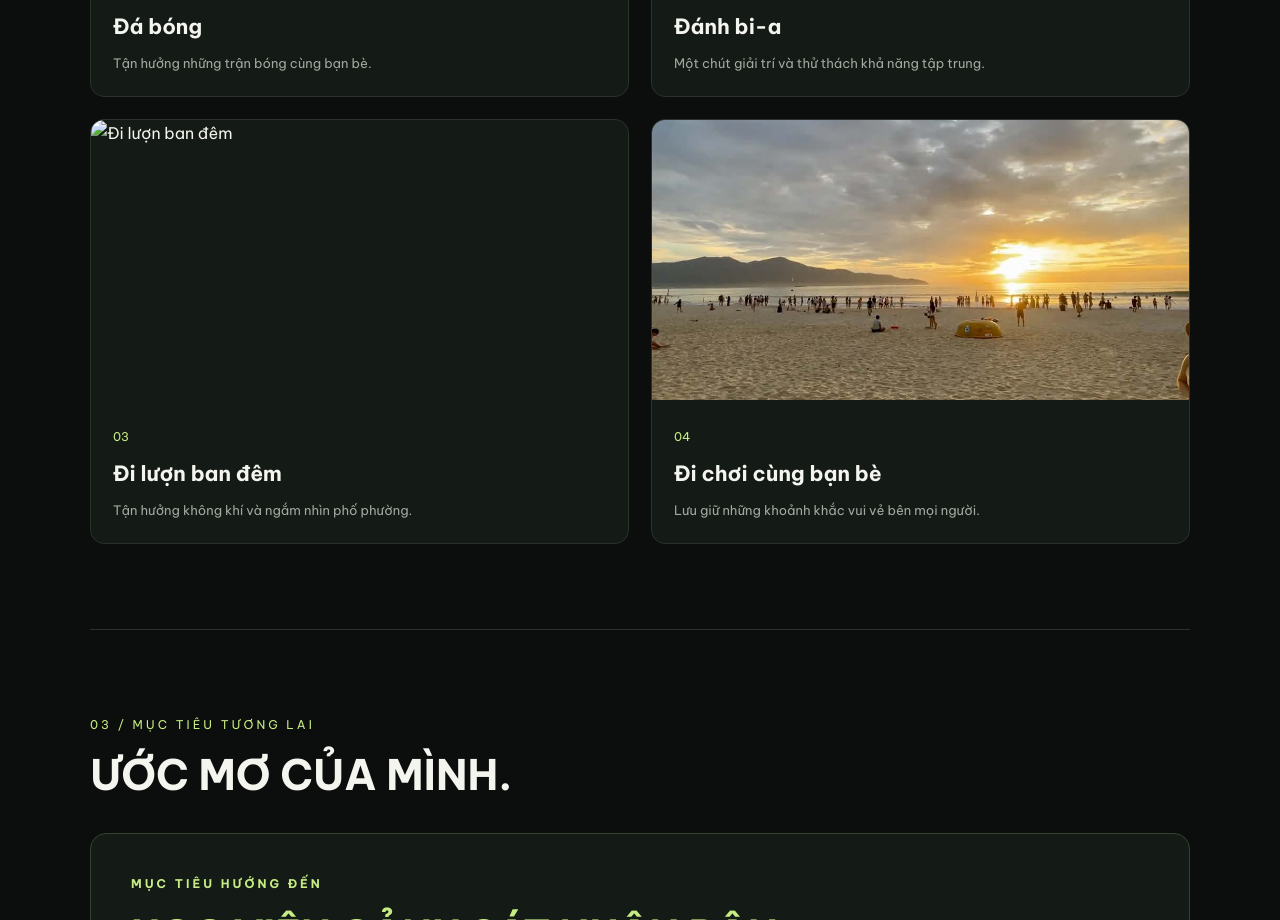
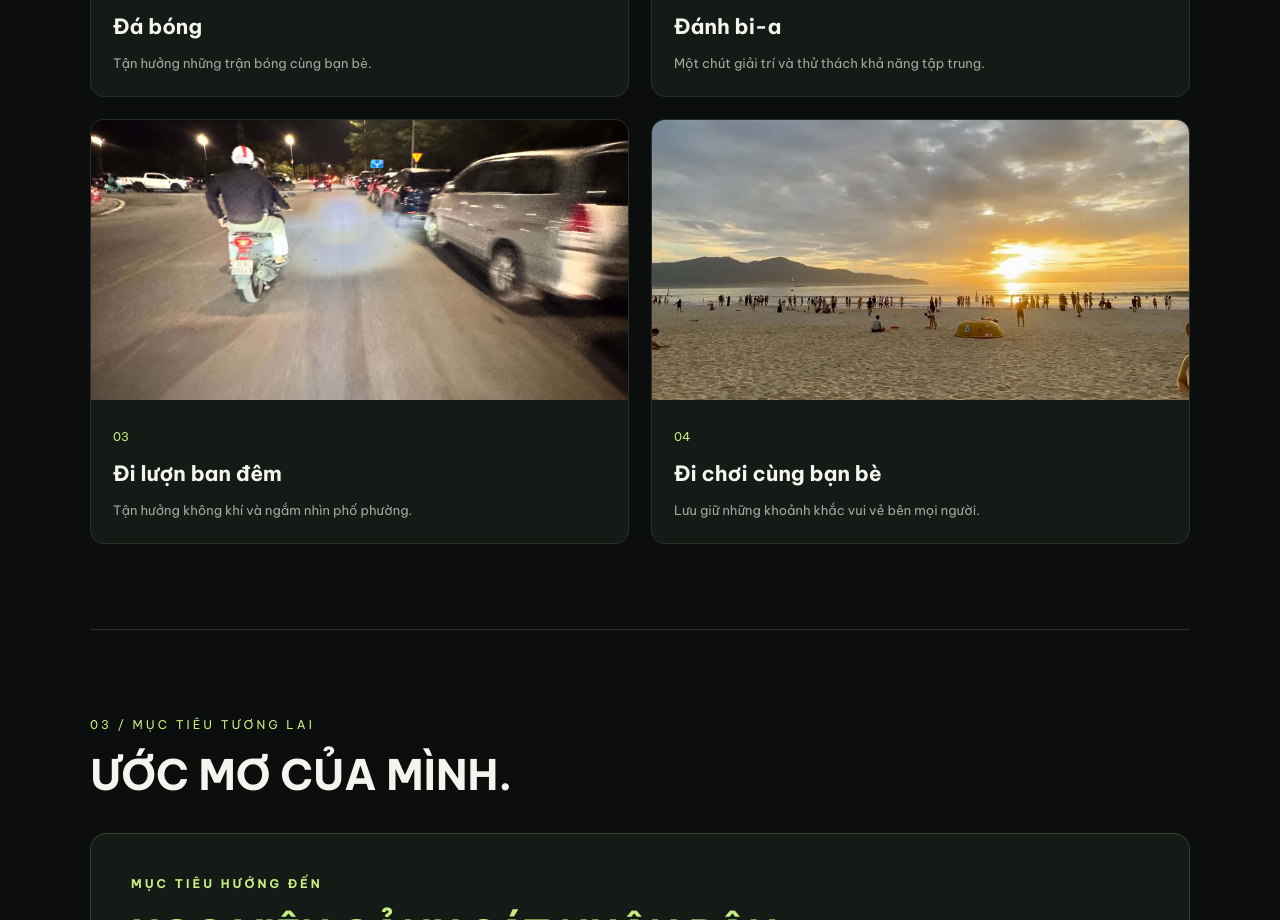
Before and after one commit to antatquaroi-lab/GIOI-THIEU-BAN-THAN-CUA-TO, a plain HTML site: page index.html in a window 1280 px wide. Shown: the part 1728-2648 px from the top of the page. Drawn offline with Linux system fonts and the light colour scheme.

Commit message:
Replace image source in hobby card

```diff
--- a/index.html
+++ b/index.html
@@ -381,7 +381,7 @@
                     </div>
                 </div>
                 <div class="hobby-card">
-                    <img src="images/IMG_5462.jpeg"
+                    <img src="3e79f37e-972e-4059-96cc-95efaaf664f7.jfif"
                          alt="Đi lượn ban đêm">
                     <div class="hobby-info">
                         <span>03</span>
```
